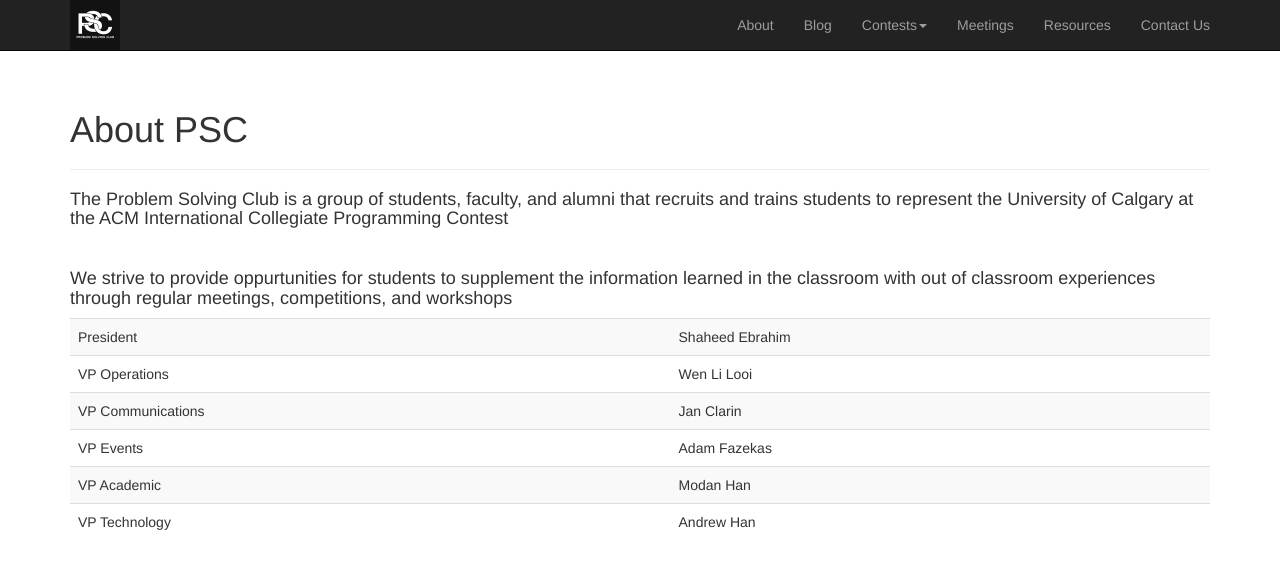
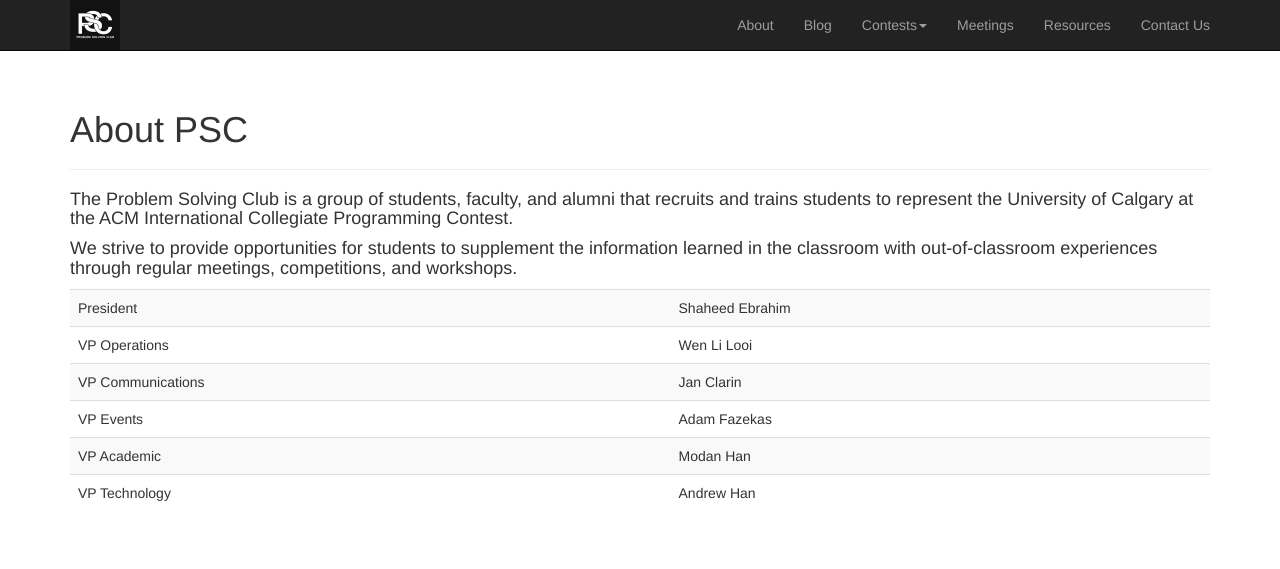
Before and after one commit to ProblemSolvingClub/psc-website, a Jekyll site: the page built from about/index.html, in a window 1280 px wide. Shown: the top 569 px of the page. Built offline with Jekyll 4.4.1, drawn with Linux system fonts in a browser that asks for light colours; nearby versions of some CDN libraries.

Commit message:
fix typos and replace breaks with separate h4s

```diff
--- a/about/index.html
+++ b/about/index.html
@@ -6,11 +6,13 @@ title: About
   <div class="page-header">
     <h1>About PSC</h1>
   </div>
-	<h4> The Problem Solving Club is a group of students, faculty, and alumni that recruits and trains students to represent the University of Calgary at
-		 the ACM International Collegiate Programming Contest <br/><br/><br/>
-
-		 We strive to provide oppurtunities for students to supplement the information learned in the classroom with out of classroom experiences through
-		 regular meetings, competitions, and workshops
+  <h4>
+    The Problem Solving Club is a group of students, faculty, and alumni that recruits and trains students to represent the University of Calgary at
+    the ACM International Collegiate Programming Contest.
+  </h4>
+  <h4>
+    We strive to provide opportunities for students to supplement the information learned in the classroom with out-of-classroom experiences through
+    regular meetings, competitions, and workshops.
   </h4>
 
   <table class="table table-striped">
@@ -42,4 +44,3 @@ title: About
     </tbody>
   </table>
 </div>
-</div>
```
Lines whose indentation alone changed are shown as unchanged.
